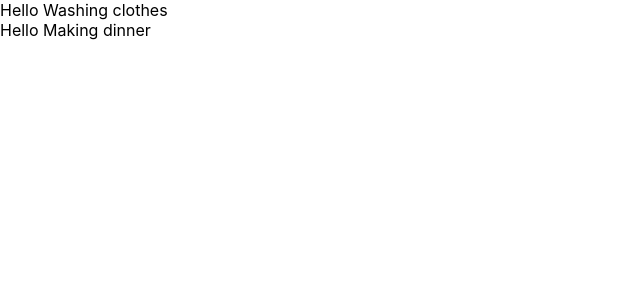
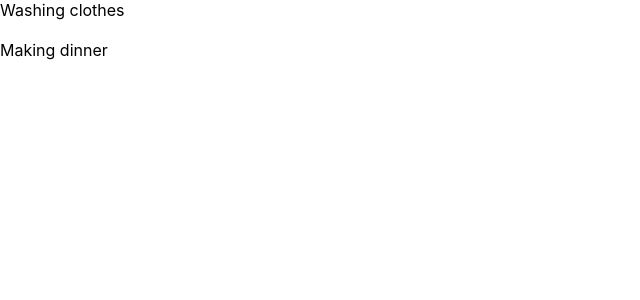
Before and after one commit to NidhitheCoder/advanced-react, a React (Create React App) app in the folder testing-with-jest/: page / in a window 1280 px wide. Shown: the top 300 px of the page, without its empty margins (0-640 px from the left). Built offline with nearby package versions, Linux system fonts and the light colour scheme.

Commit message:
feat: test todo component and props

```diff
--- a/testing-with-jest/src/App.tsx
+++ b/testing-with-jest/src/App.tsx
@@ -1,8 +1,9 @@
 import React from "react";
 import Todo from "./components/Todo";
-type TodoItem = {
+export type TodoItem = {
   id: number;
   title: string;
+  completed: boolean;
 };
 
 function App() {
@@ -11,8 +12,8 @@ function App() {
   // }
 
   const todos: TodoItem[] = [
-    { id: 1, title: "Washing clothes" },
-    { id: 2, title: "Making dinner" },
+    { id: 1, title: "Washing clothes", completed: true },
+    { id: 2, title: "Making dinner", completed: false },
   ];
 
   return (
--- a/testing-with-jest/src/components/Todo.tsx
+++ b/testing-with-jest/src/components/Todo.tsx
@@ -4,12 +4,18 @@ type TodoItem = {
   todo: {
     id: number;
     title: string;
+    completed: boolean;
   };
 };
 
 const Todo = ({ todo }: TodoItem) => {
   console.log(todo);
-  return <div data-testid="todo-item">Hello {todo.title}</div>;
+  return (
+    <div data-testid={`todo-item-${todo.id}`}>
+      {todo.title}
+      {todo.completed ? <h2>{todo.completed}</h2> : <h4>{todo.completed}</h4>}
+    </div>
+  );
 };
 
 export default Todo;
```
Also changed, not shown: 1 other file (tests, documents, lock files or other folders).
